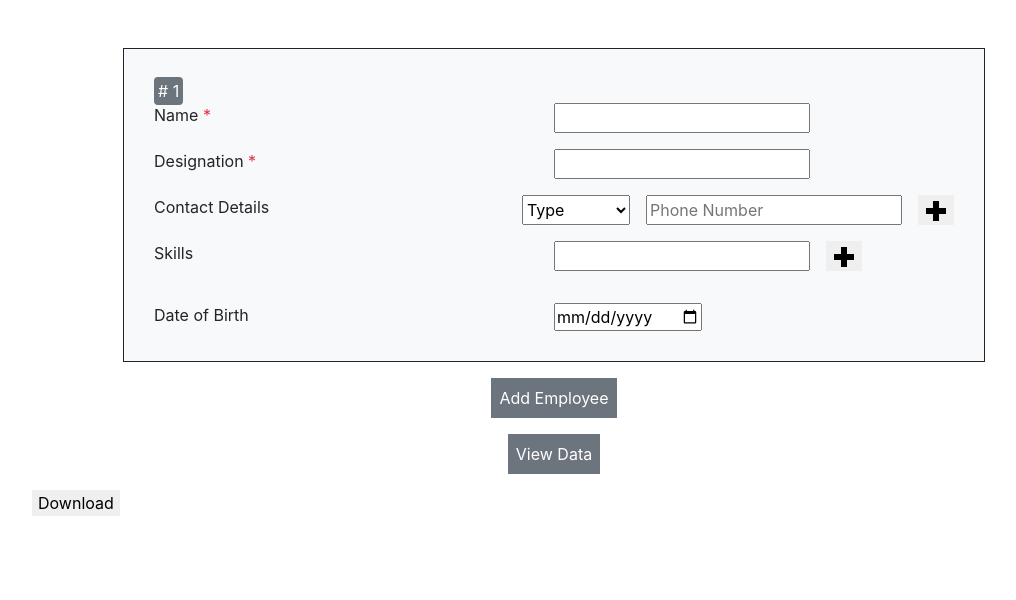
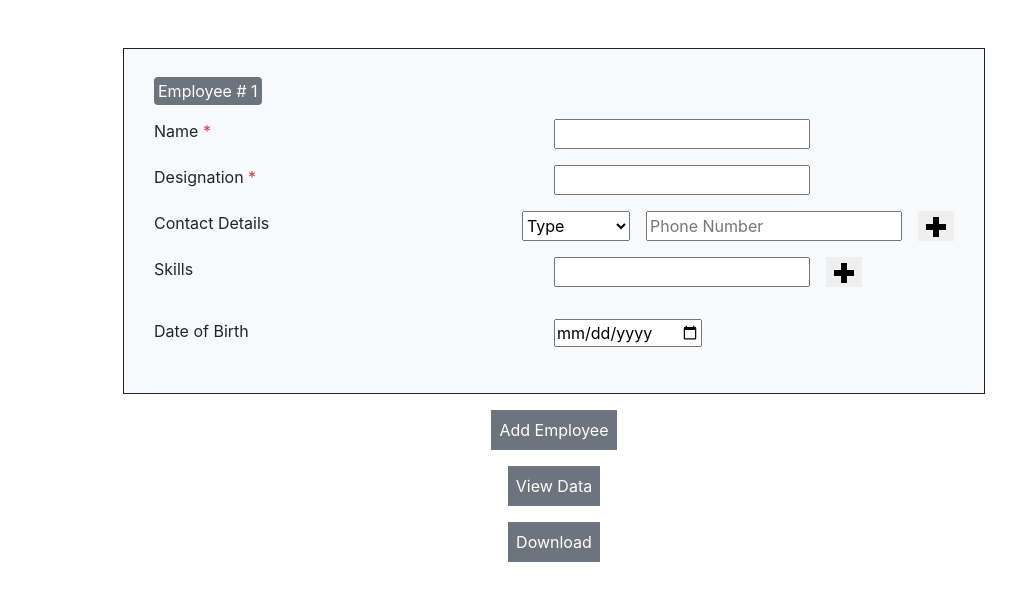
Before and after one commit to NitinSirsath/antstack-task, a React (Create React App) app: page / in a window 1280 px wide. Shown: the top 600 px of the page, without its empty margins (86-1102 px from the left). Built offline with nearby package versions, Linux system fonts and the light colour scheme.

Commit message:
created download compoenent

```diff
--- /dev/null
+++ b/src/components/Download.jsx
@@ -0,0 +1,13 @@
+import React from "react";
+
+const Download = ({ exportData }) => {
+	return (
+		<div className='m-3 d-flex justify-content-center'>
+			<button className='p-2 bg-secondary text-white' onClick={exportData}>
+				Download
+			</button>
+		</div>
+	);
+};
+
+export default Download;
--- a/src/components/Form.jsx
+++ b/src/components/Form.jsx
@@ -3,6 +3,7 @@ import { useState } from "react";
 import AddEmployee from "./AddEmployee";
 import ContactField from "./ContactField";
 import DateInput from "./DateInput";
+import Download from "./Download";
 import Skills from "./Skills";
 import StaticInputs from "./StaticInputs";
 import ViewData from "./ViewData";
@@ -81,11 +82,11 @@ const Form = () => {
 		<>
 			<form onSubmit={handleSubmit}>
 				<div className='container border bg-light border-dark form'>
-					<span className='my-3 bg-secondary text-white p-1 rounded'>
-						# {employeeNumber + 1}
+					<span className=' bg-secondary text-white p-1 rounded'>
+						Employee # {employeeNumber + 1}
 					</span>
 
-					<div className='d-flex main_form_container_mobile flex-column gap-3'>
+					<div className='my-3 d-flex main_form_container_mobile flex-column gap-3'>
 						<div className='d-flex input_table_style'>
 							<label className='label_table-style' htmlFor='name'>
 								Name <span className='text-danger'> *</span>
@@ -150,10 +151,11 @@ const Form = () => {
 				formData={formData}
 				setEmployeeData={setEmployeeData}
 			/> */}
-			<ViewData />
-			<button type='button' onClick={exportData}>
-				Download
-			</button>
+
+			<div>
+				<ViewData />
+				<Download exportData={exportData} />
+			</div>
 		</>
 	);
 };
```
